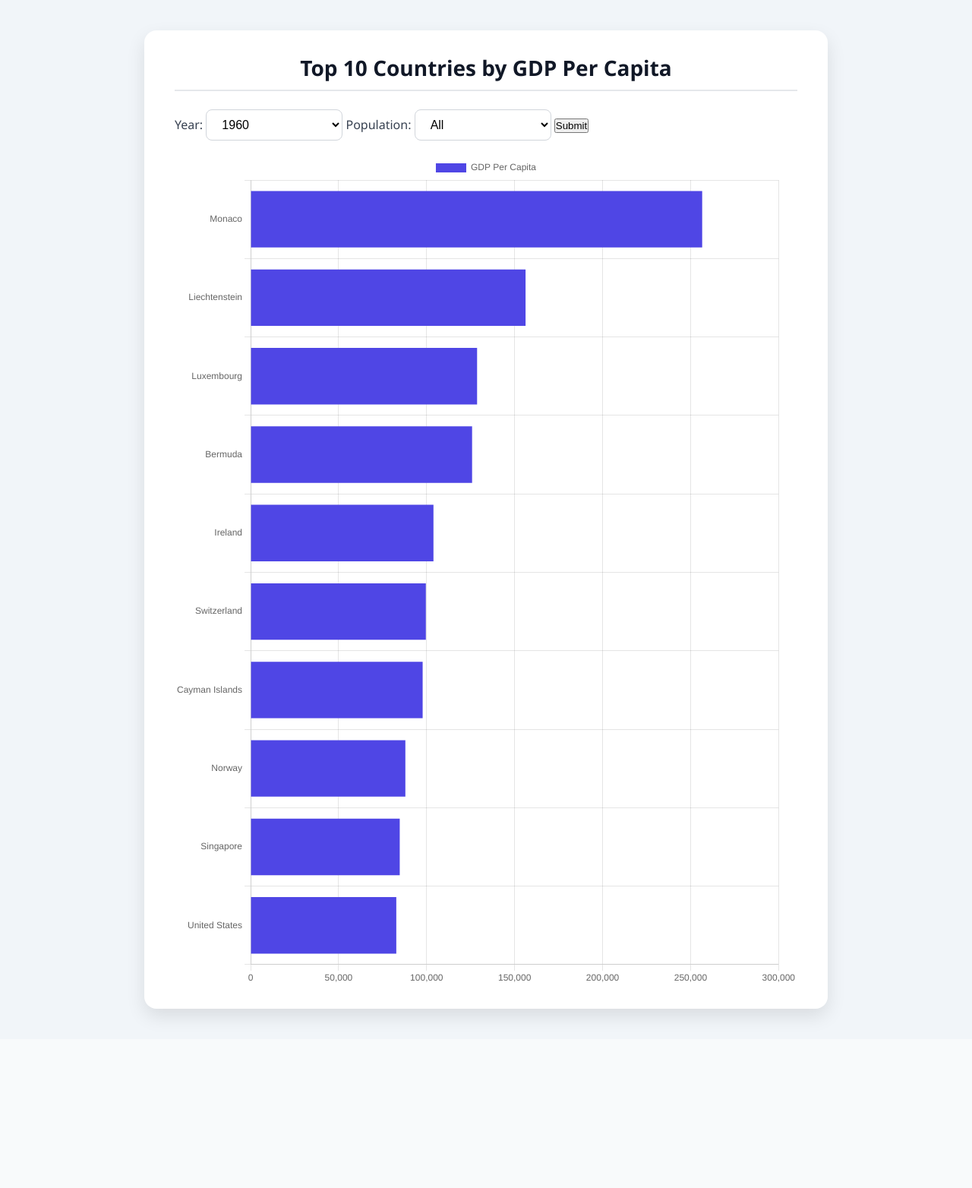
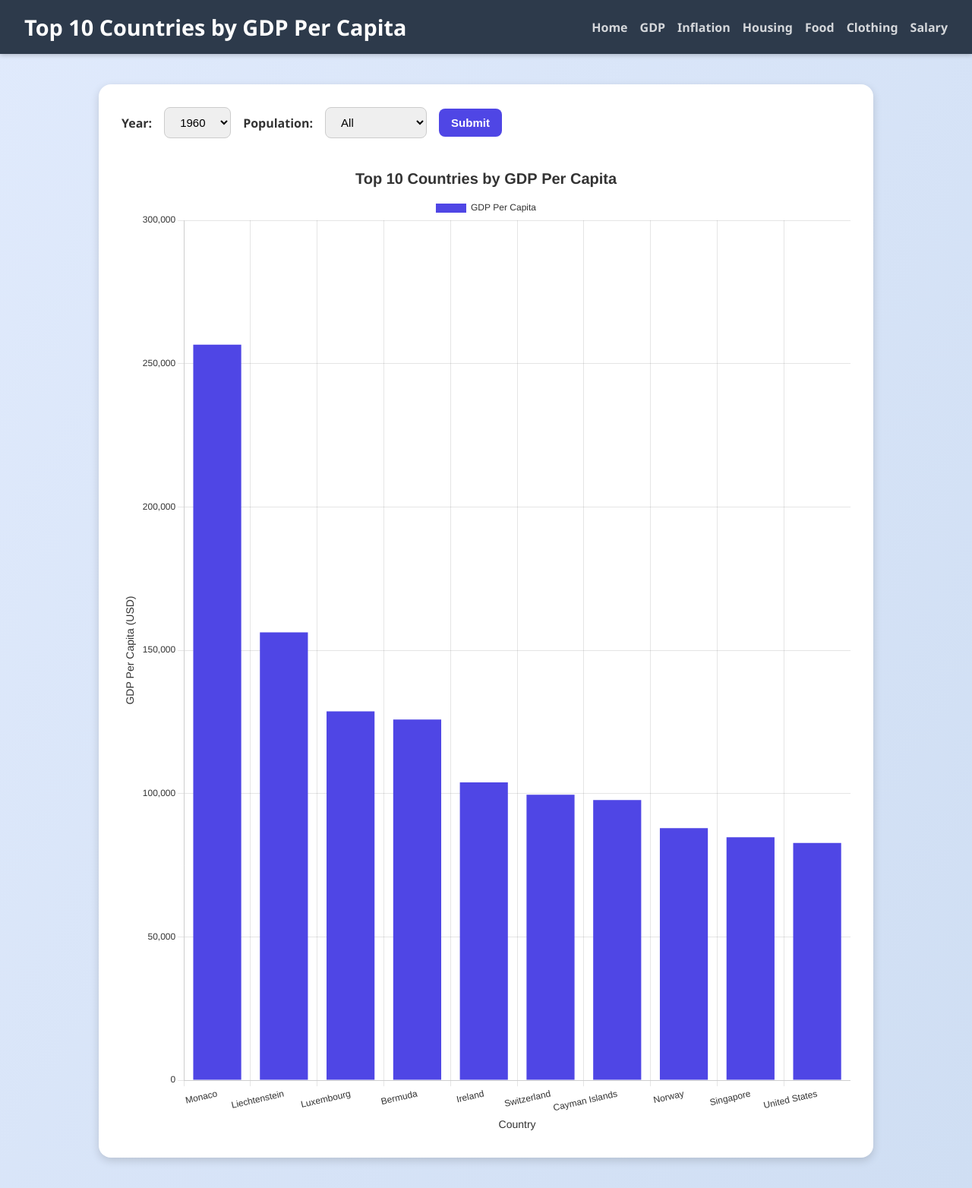
Before and after one commit to trivedhchalla/Real-Growth_Project, a Flask app: page / in a window 1280 px wide. Shown: the whole page at 76% size. Before the commit the page ends 1347 px from the top, so only its background shows below. Run offline with Flask 3, Linux system fonts and the light colour scheme.

Commit message:
updated html and css

```diff
--- a/static/script.js
+++ b/static/script.js
@@ -1,9 +1,10 @@
 const ctx = document.getElementById("gdpChart").getContext("2d");
 
+// Example chart where countries are on x-axis and data grouped by year
 const chart = new Chart(ctx, {
   type: 'bar',
   data: {
-    labels: chartLabels,
+    labels: chartLabels, // Country names on X axis
     datasets: [{
       label: "GDP Per Capita",
       data: chartData,
@@ -11,11 +12,50 @@ const chart = new Chart(ctx, {
     }]
   },
   options: {
-    indexAxis: 'y',
+    indexAxis: 'x', // Ensure horizontal bars if needed
     responsive: true,
+    plugins: {
+      title: {
+        display: true,
+        text: 'Top 10 Countries by GDP Per Capita',
+        font: {
+          size: 20
+        },
+        color: '#333'
+      },
+      legend: {
+        labels: {
+          color: '#333'
+        }
+      }
+    },
     scales: {
       x: {
-        beginAtZero: true
+        title: {
+          display: true,
+          text: 'Country',
+          color: '#333',
+          font: {
+            size: 14
+          }
+        },
+        ticks: {
+          color: '#333'
+        }
+      },
+      y: {
+        title: {
+          display: true,
+          text: 'GDP Per Capita (USD)',
+          color: '#333',
+          font: {
+            size: 14
+          }
+        },
+        beginAtZero: true,
+        ticks: {
+          color: '#333'
+        }
       }
     }
   }
--- a/static/style.css
+++ b/static/style.css
@@ -1,65 +1,101 @@
-* {
-    box-sizing: border-box;
+/* Reset some basic styles */
+body, h1, ul, li, a, select, button {
   margin: 0;
   padding: 0;
+  box-sizing: border-box;
 }
 
+/* Global Styles */
 body {
   font-family: 'Segoe UI', Tahoma, Geneva, Verdana, sans-serif;
-    background-color: #f1f5f9;
-    color: #1f2937;
-    padding: 40px 20px;
-    display: flex;
-    justify-content: center;
+  background: linear-gradient(120deg, #e0eafc, #cfdef3);
+  min-height: 100vh;
+  color: #333;
 }
 
-  .container {
-    background-color: #ffffff;
-    padding: 30px 40px;
-    border-radius: 16px;
-    box-shadow: 0 10px 25px rgba(0, 0, 0, 0.1);
-    max-width: 900px;
-    width: 100%;
+/* Navbar Styling */
+.navbar {
+  display: flex;
+  justify-content: space-between;
+  align-items: center;
+  background-color: #2d3a4b;
+  color: white;
+  padding: 1rem 2rem;
+  box-shadow: 0 2px 6px rgba(0, 0, 0, 0.2);
 }
 
-  h1 {
-    text-align: center;
-    font-size: 28px;
-    margin-bottom: 24px;
-    color: #111827;
-    border-bottom: 2px solid #e5e7eb;
-    padding-bottom: 10px;
+.navbar h1 {
+  font-size: 1.8rem;
+  font-weight: bold;
 }
 
-  .controls {
+.navbar nav ul {
+  display: flex;
+  list-style: none;
+  gap: 1rem;
+}
+
+.navbar nav ul li a {
+  color: #ffffffcc;
+  text-decoration: none;
+  font-weight: 600;
+  transition: color 0.3s ease;
+}
+
+.navbar nav ul li a:hover {
+  color: #ffffff;
+}
+
+/* Main Container */
+.container {
+  max-width: 960px;
+  margin: 40px auto;
+  padding: 30px;
+  background-color: #ffffff;
+  border-radius: 16px;
+  box-shadow: 0 4px 12px rgba(0, 0, 0, 0.15);
+}
+
+/* Form Styles */
+form {
   display: flex;
   flex-wrap: wrap;
-    justify-content: center;
-    gap: 20px;
-    margin-bottom: 30px;
+  gap: 1rem;
+  align-items: center;
+  margin-bottom: 2rem;
 }
 
 label {
-    font-weight: 500;
-    color: #374151;
+  font-weight: 600;
+  color: #333;
 }
 
-  select {
+select, button {
   padding: 10px 16px;
+  font-size: 15px;
   border-radius: 8px;
-    border: 1px solid #d1d5db;
-    background-color: #ffffff;
-    font-size: 16px;
-    transition: all 0.2s ease-in-out;
-    outline: none;
-    min-width: 180px;
+  border: 1px solid #ccc;
+  transition: all 0.3s ease;
 }
 
-  select:hover, select:focus {
-    border-color: #6366f1;
-    box-shadow: 0 0 0 2px rgba(99, 102, 241, 0.3);
+select:focus, button:focus {
+  outline: none;
+  border-color: #4F46E5;
 }
 
-  canvas {
+button {
+  background-color: #4F46E5;
+  color: white;
+  border: none;
+  font-weight: bold;
+  cursor: pointer;
+}
+
+button:hover {
+  background-color: #3c37b4;
+}
+
+/* Chart Canvas */
+canvas#gdpChart {
   margin-top: 20px;
 }
--- a/templates/gdp.html
+++ b/templates/gdp.html
@@ -3,13 +3,27 @@
 <head>
   <meta charset="UTF-8">
   <title>GDP Per Capita Chart</title>
-  <link rel="stylesheet" href="{{ url_for('static', filename='style.css') }}">
+  <link rel="stylesheet" href="static/style.css">
   <script src="https://cdn.jsdelivr.net/npm/chart.js"></script>
 </head>
 <body>
+  <!-- Top Navigation Bar -->
+  <div class="navbar">
+    <h1>Top 10 Countries by GDP Per Capita</h1>
+    <nav>
+      <ul>
+        <li><a href="/index">Home</a></li>
+        <li><a href="/gdp">GDP</a></li>
+        <li><a href="/inflation">Inflation</a></li>
+        <li><a href="/housing">Housing</a></li>
+        <li><a href="/food">Food</a></li>
+        <li><a href="/clothing">Clothing</a></li>
+        <li><a href="/salary">Salary</a></li>
+      </ul>
+    </nav>
+  </div>
+
   <div class="container">
-    <h1>Top 10 Countries by GDP Per Capita</h1>
-
     <form method="POST">
       <label for="year">Year:</label>
       <select id="year" name="year">
@@ -33,9 +47,9 @@
   </div>
 
   <script>
+    const chartLabels = {{ chart_labels | safe }};
     const chartData = {{ chart_data | safe }};
-    const chartLabels = {{ chart_labels | safe }};
   </script>
-  <script src="{{ url_for('static', filename='script.js') }}"></script>
+  <script src="static/script.js"></script>
 </body>
 </html>
```
Also changed, not shown: templates/clothing.html (added), templates/food.html (added), templates/housing.html (added), templates/inflation.html (added), templates/salary.html (added). Lines whose indentation alone changed are shown as unchanged.
